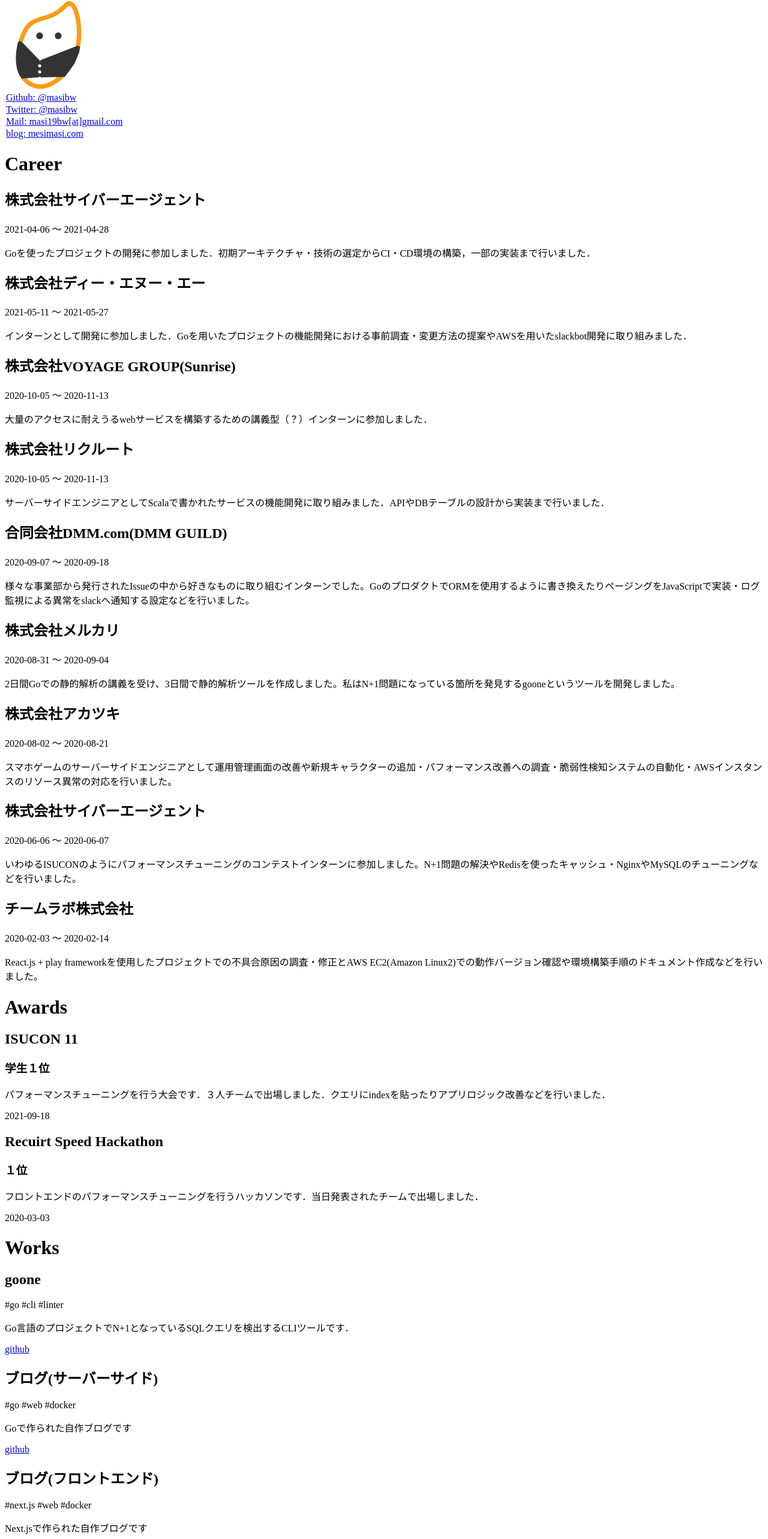
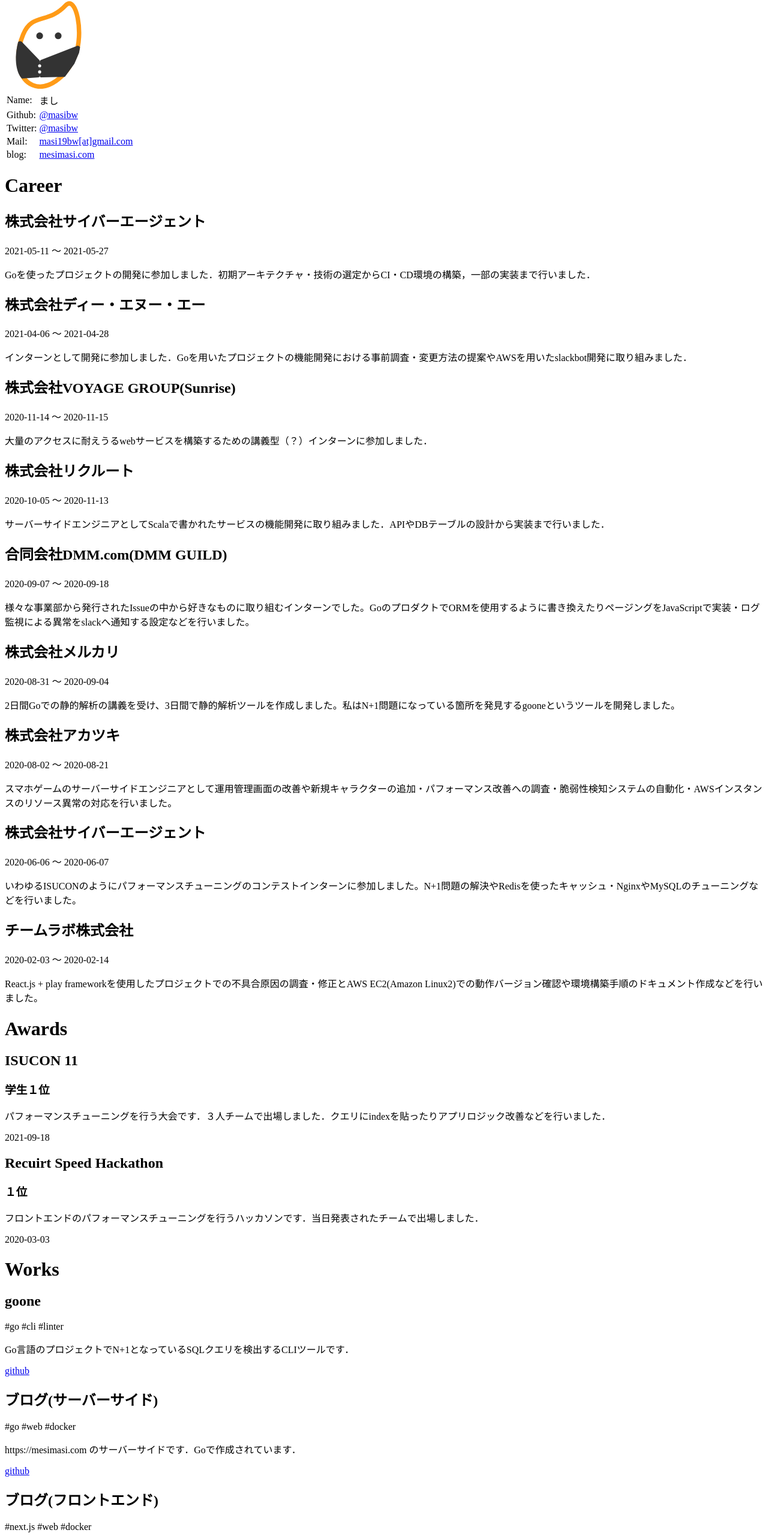
Before and after one commit to masibw/portfolio-next, a Next.js app: page / in a window 1280 px wide. Shown: the part 78-2644 px from the top of the page at 60% size. Built offline with nearby package versions, Linux system fonts and the light colour scheme.

Commit message:
change layout and add baetoru

```diff
--- a/src/components/organisms/About/presenter.tsx
+++ b/src/components/organisms/About/presenter.tsx
@@ -16,17 +16,33 @@
           layout="intrinsic"
         />
       </div>
-      <div className="flex justify-center text-2xl leading-relaxed cursor-pointer">
+      <div className="flex justify-center text-2xl leading-relaxed">
         <table>
           <tr>
-            <a href="https://github.com/masibw">Github: @masibw</a>
+            <td className="text-left">Name:</td>
+            <td className="text-right">まし</td>
           </tr>
           <tr>
-            <a href="https://twitter.com/masibw">Twitter: @masibw</a>
+            <td className="text-left">Github:</td>
+            <td className="text-right">
+              <a href="https://github.com/masibw">@masibw</a>
+            </td>
           </tr>
-          <a href="mailto:masi19bw[at]gmail.com">Mail: masi19bw[at]gmail.com</a>
           <tr>
-            <a href="https://mesimasi.com">blog: mesimasi.com</a>
+            <td className="text-left">Twitter:</td>
+            <td className="text-right">
+              <a href="https://twitter.com/masibw">@masibw</a>
+            </td>
+          </tr>
+          <td className="text-left">Mail:</td>
+          <td className="text-right">
+            <a href="mailto:masi19bw[at]gmail.com">masi19bw[at]gmail.com</a>
+          </td>
+          <tr>
+            <td className="text-left">blog:</td>
+            <td className="text-right">
+              <a href="https://mesimasi.com"> mesimasi.com</a>
+            </td>
           </tr>
         </table>
       </div>
--- a/src/pages/api/career.tsx
+++ b/src/pages/api/career.tsx
@@ -5,22 +5,23 @@
   const careers: Career[] = [
     {
       name: '株式会社サイバーエージェント',
-      startedAt: new Date('2021-04-06'),
-      endedAt: new Date('2021-04-28'),
+      startedAt: new Date('2021-05-11'),
+      endedAt: new Date('2021-05-27'),
+
       content:
         'Goを使ったプロジェクトの開発に参加しました．初期アーキテクチャ・技術の選定からCI・CD環境の構築，一部の実装まで行いました．',
     },
     {
       name: '株式会社ディー・エヌー・エー',
-      startedAt: new Date('2021-05-11'),
-      endedAt: new Date('2021-05-27'),
+      startedAt: new Date('2021-04-06'),
+      endedAt: new Date('2021-04-28'),
       content:
         'インターンとして開発に参加しました．Goを用いたプロジェクトの機能開発における事前調査・変更方法の提案やAWSを用いたslackbot開発に取り組みました．',
     },
     {
       name: '株式会社VOYAGE GROUP(Sunrise)',
-      startedAt: new Date('2020-10-05'),
-      endedAt: new Date('2020-11-13'),
+      startedAt: new Date('2020-11-14'),
+      endedAt: new Date('2020-11-15'),
       content:
         '大量のアクセスに耐えうるwebサービスを構築するための講義型（？）インターンに参加しました．',
     },
--- a/src/pages/api/works.tsx
+++ b/src/pages/api/works.tsx
@@ -12,13 +12,15 @@
     },
     {
       title: 'ブログ(サーバーサイド)',
-      description: 'Goで作られた自作ブログです',
+      description:
+        'https://mesimasi.com のサーバーサイドです．Goで作成されています．',
       url: 'https://github.com/masibw/blog-server',
       keywords: ['go', 'web', 'docker'],
     },
     {
       title: 'ブログ(フロントエンド)',
-      description: 'Next.jsで作られた自作ブログです',
+      description:
+        'https://mesimasi.com のフロントエンドです．Next.jsを用いています．',
       url: 'https://github.com/masibw/blog-front',
       keywords: ['next.js', 'web', 'docker'],
     },
@@ -35,6 +37,13 @@
       url: 'https://github.com/masibw/godg',
       keywords: ['go', 'cli', 'docker'],
     },
+    {
+      title: '映えとる',
+      description:
+        '写真の撮り方を共有するサービスです．Exif情報から「撮影場所・向き・機材・設定」などの情報を解析して表示します．フロントはNext.js,サーバーはGoで書かれています．',
+      url: 'https://github.com/jphacks/F_2111',
+      keywords: ['go', 'next.js', 'docker', 'web'],
+    },
   ];
 
   return careers;
```
